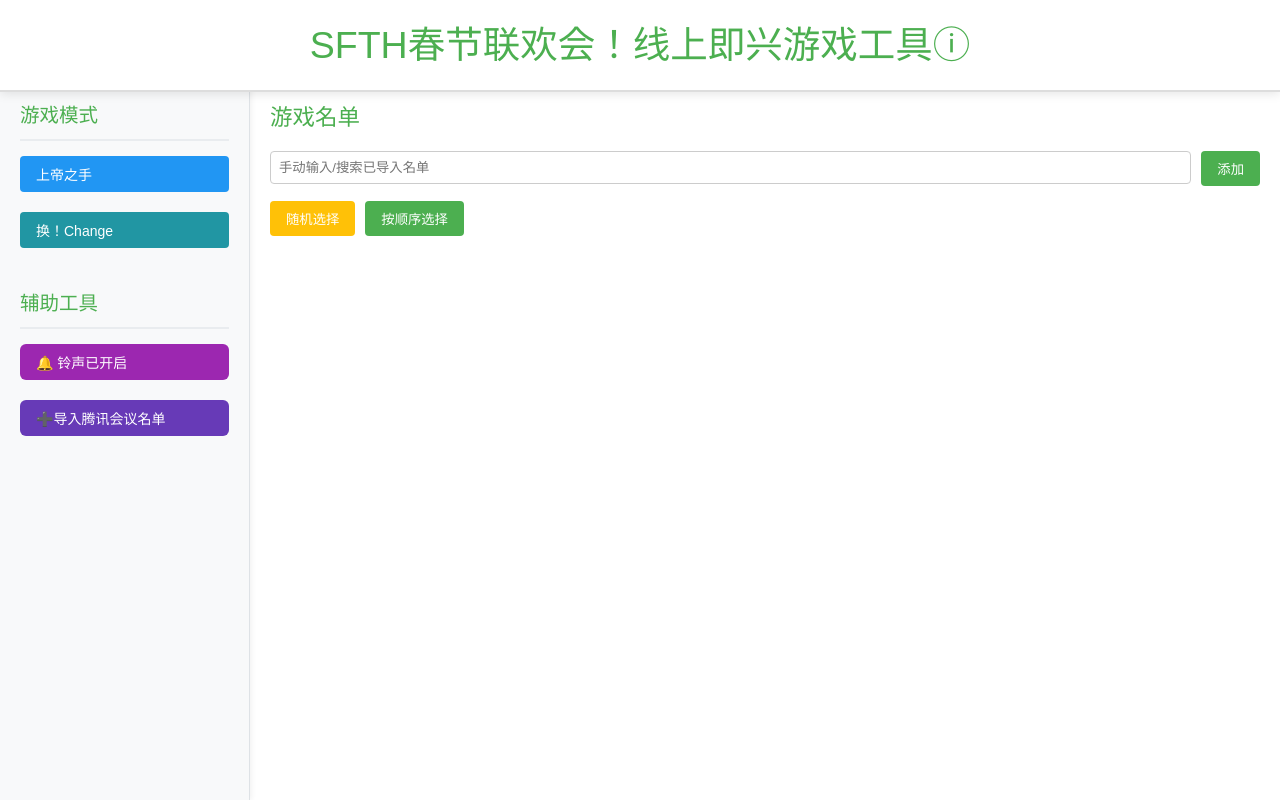
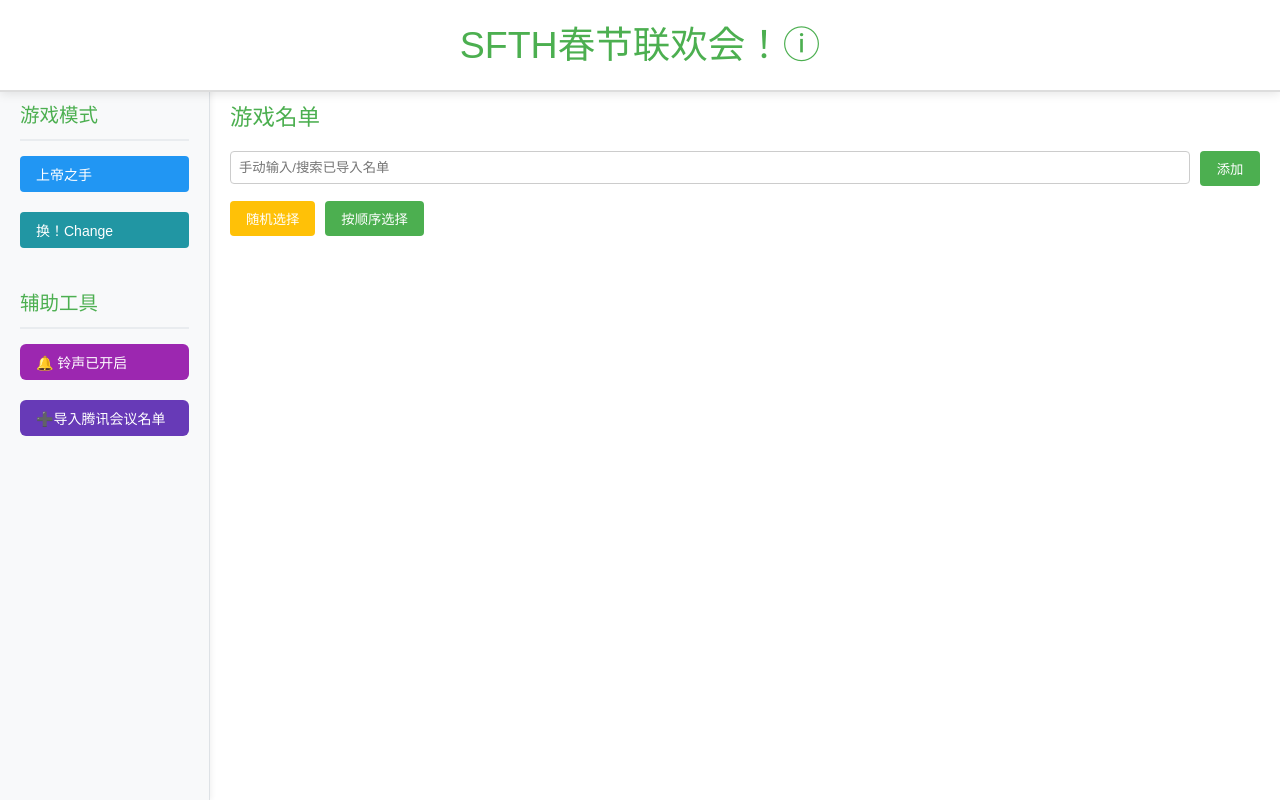
Before and after one commit to AdjustingBourbon/vue-handofgod, a Vue app: page / in a window 1280 px wide. Built offline with nearby package versions, Linux system fonts and the light colour scheme.

Commit message:
0219-01-gh打包dist:改宽度适配手机

```diff
--- a/src/App.vue
+++ b/src/App.vue
@@ -2,7 +2,7 @@
   <div class="app-container">
     <!-- 固定标题区域 -->
     <div class="title-section">
-      <h1 class="title" @click="showInstructions" style="cursor: pointer;">SFTH春节联欢会！线上即兴游戏工具ⓘ</h1>
+      <h1 class="title" @click="showInstructions" style="cursor: pointer;">SFTH春节联欢会！ⓘ</h1>
     </div>
 
     <!-- 主体布局：左侧导航栏 + 右侧内容区 -->
@@ -125,6 +125,7 @@
             border-radius: 4px;
             cursor: pointer;
             transition: all 0.3s;
+            width: 60px;
           "
             >
               添加
@@ -846,7 +847,7 @@ export default {
   margin: 0;
   width: 100%;
   padding-top: 80px; /* 为固定标题留出空间 */
-  padding-left: 250px; /* 为侧边栏留出空间 */
+  padding-left: 210px; /* 为侧边栏留出空间 */
 }
 
 .main-layout {
@@ -885,7 +886,7 @@ export default {
 
 
 .sidebar-nav {
-  width: 250px;
+  width: 210px;
   background: #f8f9fa;
   border-right: 1px solid #dee2e6;
   padding: 20px;
--- a/vite.config.js
+++ b/vite.config.js
@@ -1,20 +1,22 @@
-import { fileURLToPath, URL } from 'node:url'
-
 import { defineConfig } from 'vite'
 import vue from '@vitejs/plugin-vue'
-import vueDevTools from 'vite-plugin-vue-devtools'
+import path from 'path'
 
-// https://vite.dev/config/
+// https://vitejs.dev/config/
 export default defineConfig({
-  plugins: [
-    vue(),
-    vueDevTools(),
-  ],
+  // 核心配置：base 必须等于仓库名，结尾带斜杠（适配GitHub Pages项目站点）
+  base: '/vue-handofgod/',
+  plugins: [vue()],
   resolve: {
+    // 可选：配置路径别名（若你项目用到了@，需保留；没用到可删除）
     alias: {
-      '@': fileURLToPath(new URL('./src', import.meta.url))
-    },
+      '@': path.resolve(__dirname, 'src')
+    }
   },
-  base: './',
-  assetsInclude: ['**/*.wav']
+  build: {
+    // 可选：确保打包输出目录为dist（Vite默认值，显式声明更清晰）
+    outDir: 'dist',
+    // 可选：关闭生产环境sourcemap，减少文件体积，避免额外404
+    sourcemap: false
+  }
 })
```
